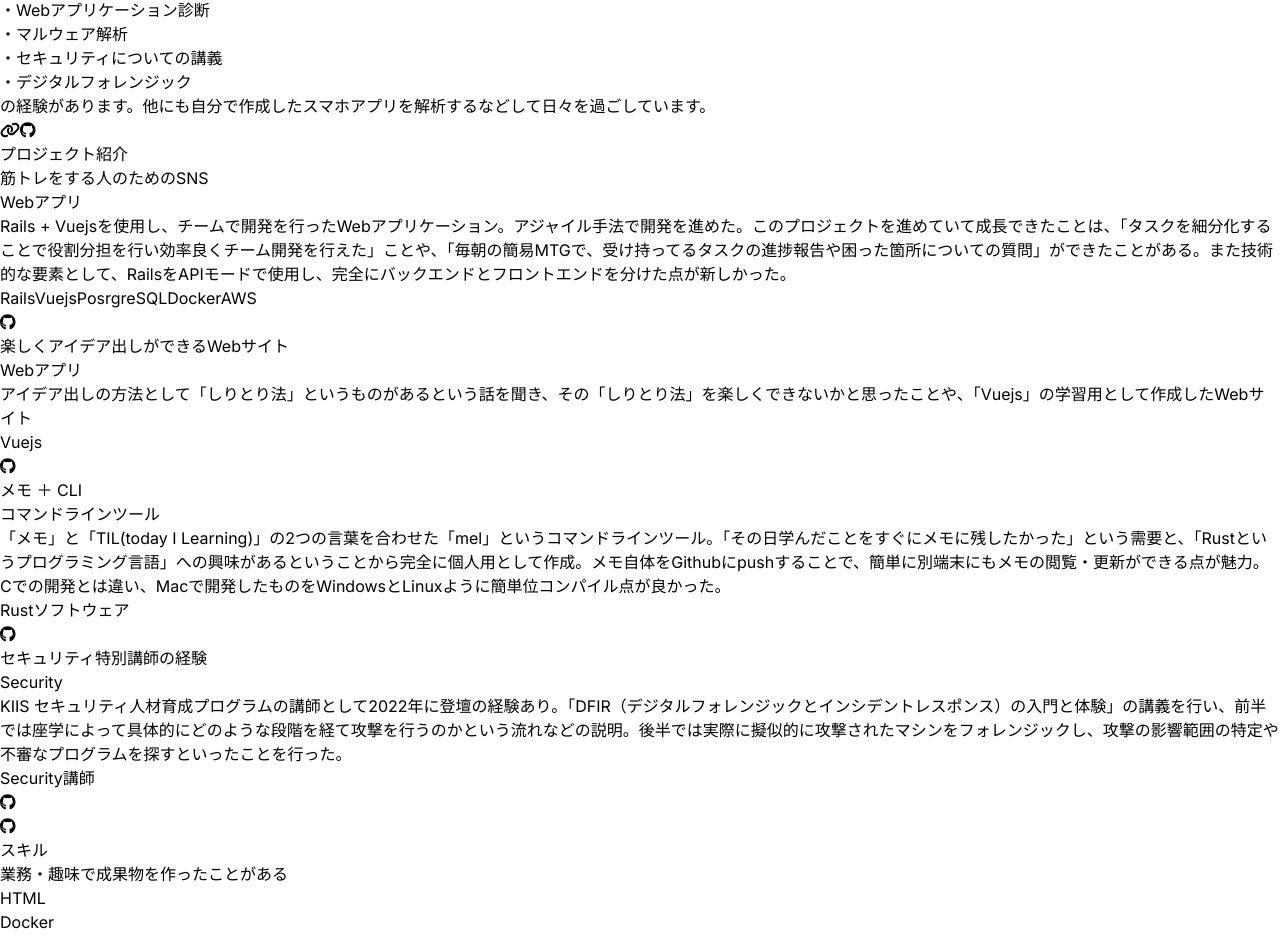
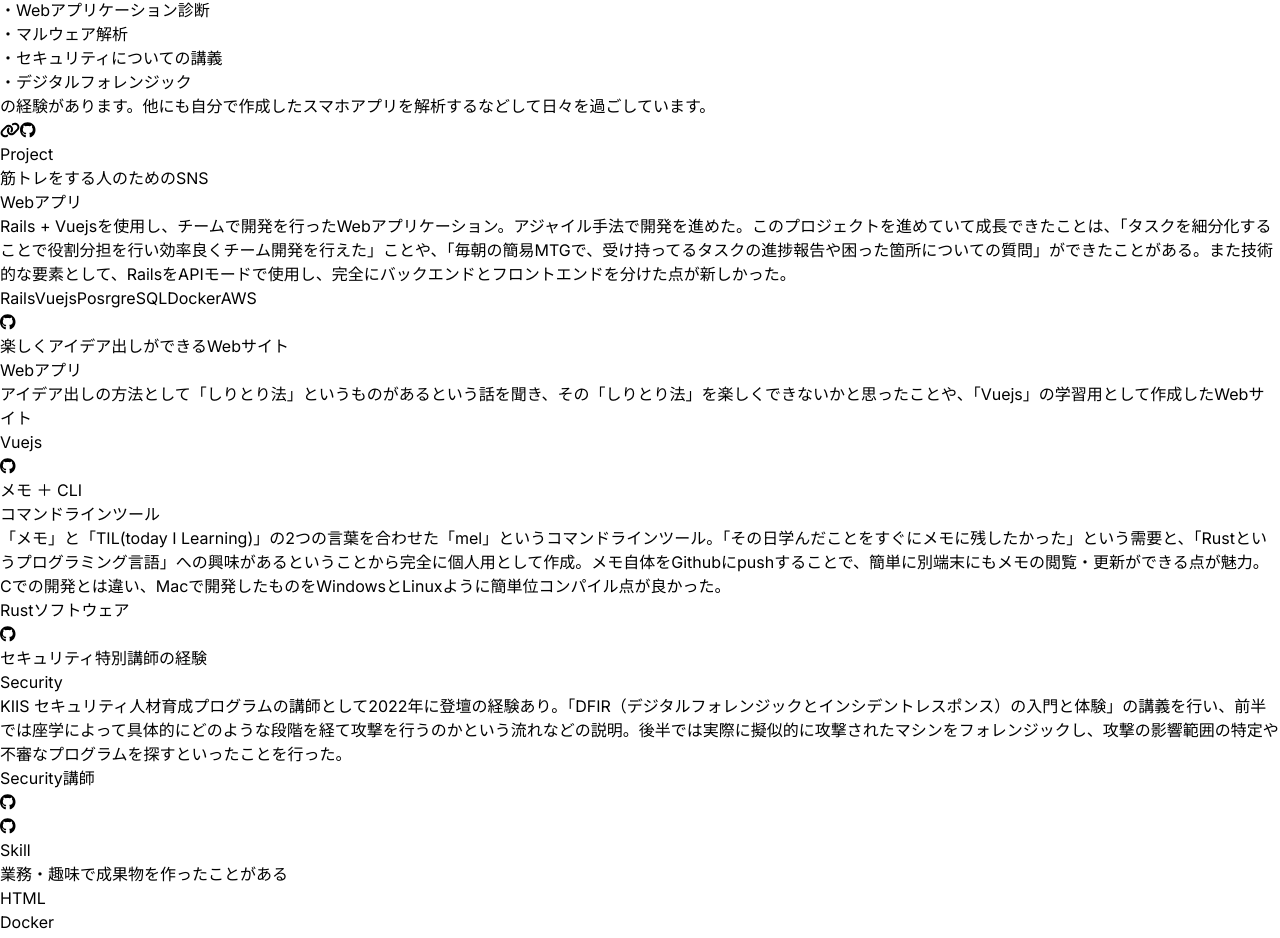
Before and after one commit to various3211workd/learn_portfolio, a Next.js app: page / in a window 1280 px wide. Shown: the part 1010-1948 px from the top of the page. Built offline with nearby package versions, Linux system fonts and the light colour scheme.

Commit message:
[Fix] subtitle change japanese -> english

```diff
--- a/src/components/myprojects.tsx
+++ b/src/components/myprojects.tsx
@@ -7,7 +7,7 @@
     <section id="project">
       <div className="pt-20 mx-10">
         <p className="text-4xl pb-10 text-center font-semibold whitespace-nowrap underline decoration-[#A04747]">
-          プロジェクト紹介
+          Project
         </p>
         <div className="flex justify-center grid grid-cols-1 md:grid-cols-2 gap-2">
           {projectData &&
--- a/src/components/skils.tsx
+++ b/src/components/skils.tsx
@@ -5,7 +5,7 @@
     <section id="skills">
       <div className="text-center pt-20">
         <p className="text-4xl pb-10 text-center font-semibold whitespace-nowrap underline decoration-[#A04747]">
-          スキル
+          Skill
         </p>
 
         <p className="text-xl my-5">業務・趣味で成果物を作ったことがある</p>
```
